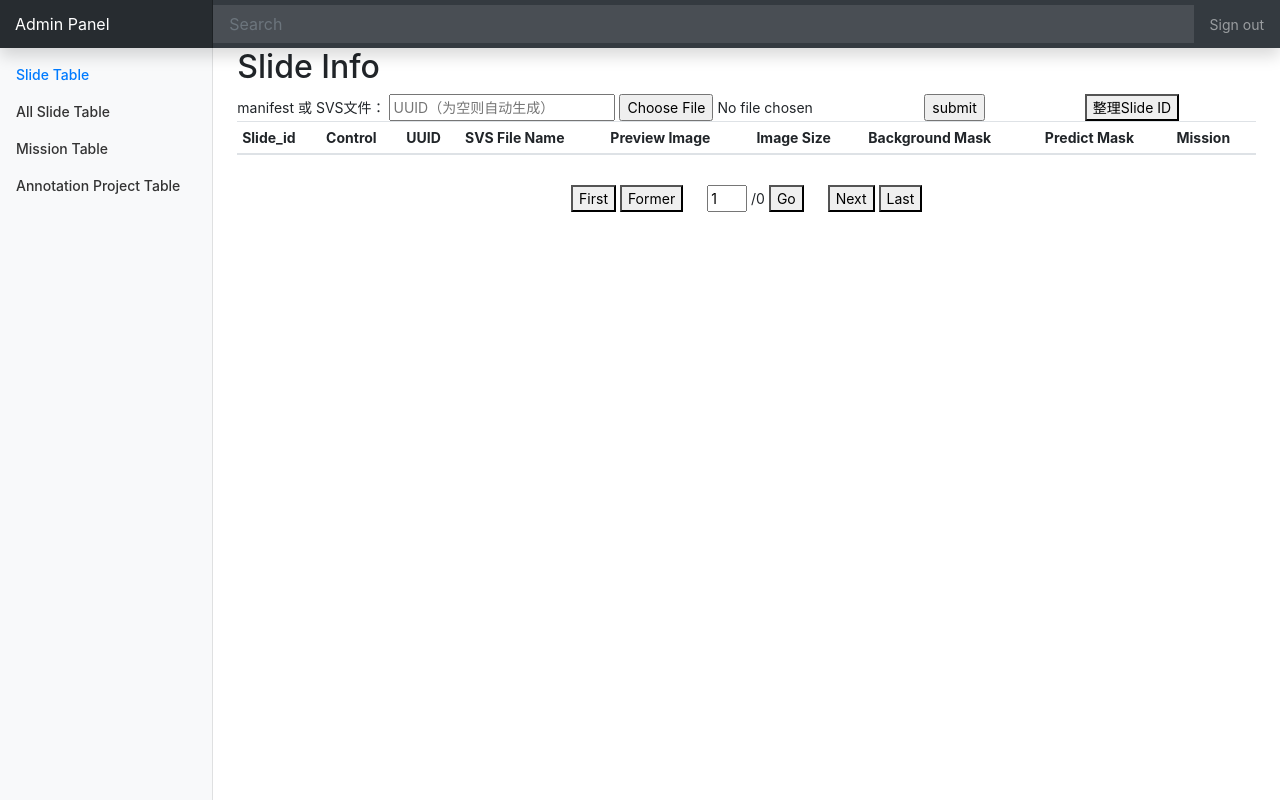
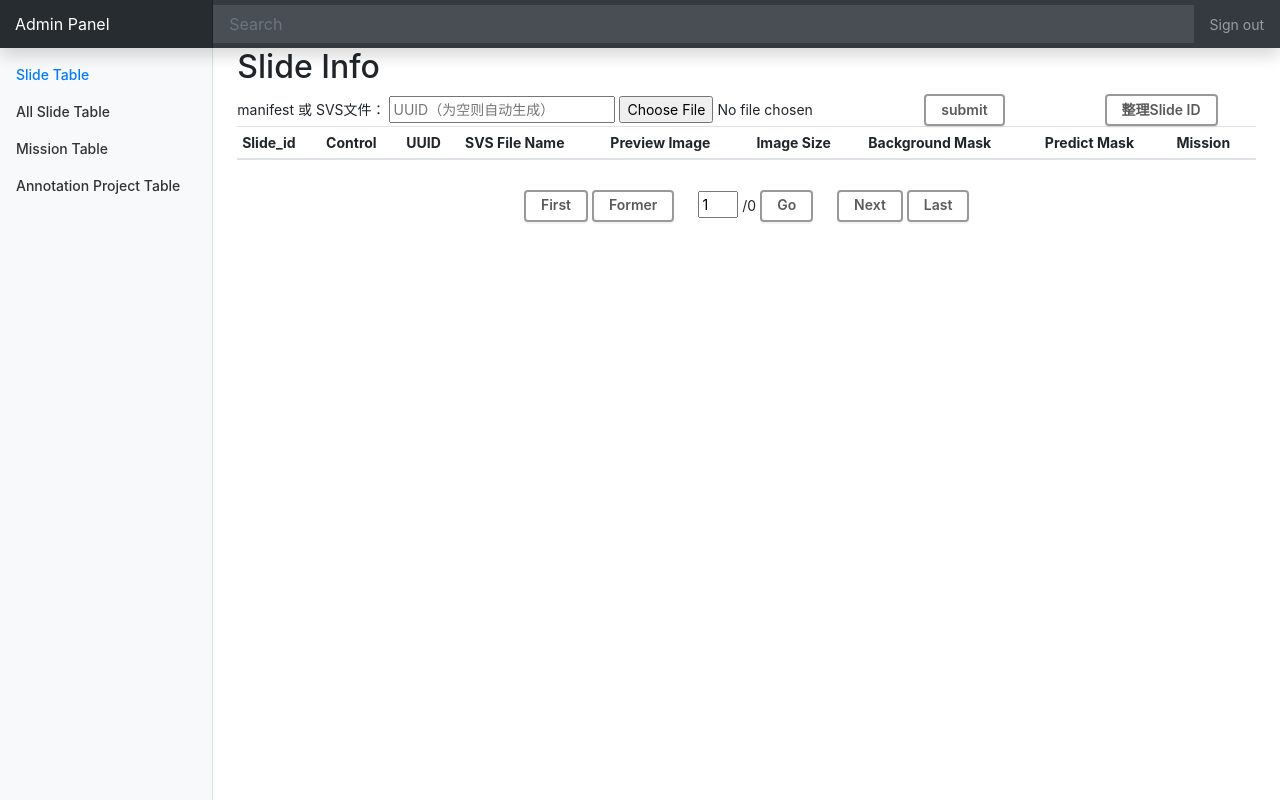
Before and after one commit to 6zhc/WSI-online-analysis-framework, a Flask app: page /slide_table in a window 1280 px wide. Run offline with Flask 2, Linux system fonts and the light colour scheme; a user stored in the database is signed in; data that the repository does not hold is empty; some libraries are stand-ins or nearby versions.

Commit message:
add logout url and change style of button.

```diff
--- a/Server/user_server.py
+++ b/Server/user_server.py
@@ -50,4 +50,4 @@ def add_user_server(app):
     @login_required
     def logout():
         logout_user()
-        redirect("/")
+        return redirect("/")
--- a/static/css/AdminPanel.css
+++ b/static/css/AdminPanel.css
@@ -15,6 +15,38 @@ body {
     width: 16px;
     height: 16px;
     vertical-align: text-bottom;
+}
+
+button, input[type=submit], input[type=button] {
+    line-height: 1.499;
+    position: relative;
+    display: inline-block;
+    font-weight: 600;
+    white-space: nowrap;
+    text-align: center;
+    background-image: none;
+    border: 2px solid transparent;
+    -webkit-box-shadow: 0 2px 0 rgba(0, 0, 0, 0.015);
+    box-shadow: 0 2px 0 rgba(0, 0, 0, 0.015);
+    cursor: pointer;
+    -webkit-transition: all .3s cubic-bezier(.645, .045, .355, 1);
+    transition: all .3s cubic-bezier(.645, .045, .355, 1);
+    -webkit-user-select: none;
+    -moz-user-select: none;
+    -ms-user-select: none;
+    user-select: none;
+    -ms-touch-action: manipulation;
+    touch-action: manipulation;
+    height: 32px;
+    padding: 0 15px;
+    font-size: 14px;
+    border-radius: 4px;
+    color: rgba(0, 0, 0, 0.65);
+    background-color: #fff;
+    border-color: #999999;
+    /*text-shadow: 0 -1px 0 rgba(0,0,0,0.12);*/
+    -webkit-box-shadow: 0 2px 0 rgba(0, 0, 0, 0.045);
+    /*box-shadow: 0 5px 0 rgba(0,0,0,0.045);*/
 }
 
 /*
--- a/templates/annotation_project_table.html
+++ b/templates/annotation_project_table.html
@@ -31,7 +31,7 @@
     <input class="form-control form-control-dark w-100" type="text" placeholder="Search" aria-label="Search">
     <ul class="navbar-nav px-3">
         <li class="nav-item text-nowrap">
-            <a class="nav-link" href="#">Sign out</a>
+            <a class="nav-link" href="/logout">Sign out</a>
         </li>
     </ul>
 </nav>
--- a/templates/dashboard.html
+++ b/templates/dashboard.html
@@ -28,7 +28,7 @@
     <input class="form-control form-control-dark w-100" type="text" placeholder="Search" aria-label="Search">
     <ul class="navbar-nav px-3">
         <li class="nav-item text-nowrap">
-            <a class="nav-link" href="#">Sign out</a>
+            <a class="nav-link" href="/logout">Sign out</a>
         </li>
     </ul>
 </nav>
--- a/templates/freehand_annotation.html
+++ b/templates/freehand_annotation.html
@@ -29,7 +29,7 @@
         OpenHI <span style="font-size: 50%; color: #3f3e3e;">v2</span>
     </h1>
 
-    <form name="logout" action="/logout/" method="post">
+    <form name="logout" action="/logout" method="get">
         <input id="logout" type="submit" value="Logout">
     </form>
 </div>
--- a/templates/graph.html
+++ b/templates/graph.html
@@ -27,7 +27,7 @@
     <input class="form-control form-control-dark w-100" type="text" placeholder="Search" aria-label="Search">
     <ul class="navbar-nav px-3">
         <li class="nav-item text-nowrap">
-            <a class="nav-link" href="#">Sign out</a>
+            <a class="nav-link" href="/logout">Sign out</a>
         </li>
     </ul>
 </nav>
--- a/templates/mission_table.html
+++ b/templates/mission_table.html
@@ -32,7 +32,7 @@
     <input class="form-control form-control-dark w-100" type="text" placeholder="Search" aria-label="Search">
     <ul class="navbar-nav px-3">
         <li class="nav-item text-nowrap">
-            <a class="nav-link" href="#">Sign out</a>
+            <a class="nav-link" href="/logout">Sign out</a>
         </li>
     </ul>
 </nav>
--- a/templates/nuclei_annotation.html
+++ b/templates/nuclei_annotation.html
@@ -29,7 +29,7 @@
         OpenHI <span style="font-size: 50%; color: #3f3e3e;">v2</span>
     </h1>
 
-    <form name="logout" action="/logout/" method="post">
+    <form name="logout" action="/logout" method="get">
         <input id="logout" type="submit" value="Logout">
     </form>
 </div>
--- a/templates/slide_table.html
+++ b/templates/slide_table.html
@@ -31,7 +31,7 @@
     <input class="form-control form-control-dark w-100" type="text" placeholder="Search" aria-label="Search">
     <ul class="navbar-nav px-3">
         <li class="nav-item text-nowrap">
-            <a class="nav-link" href="#">Sign out</a>
+            <a class="nav-link" href="/logout">Sign out</a>
         </li>
     </ul>
 </nav>
```
